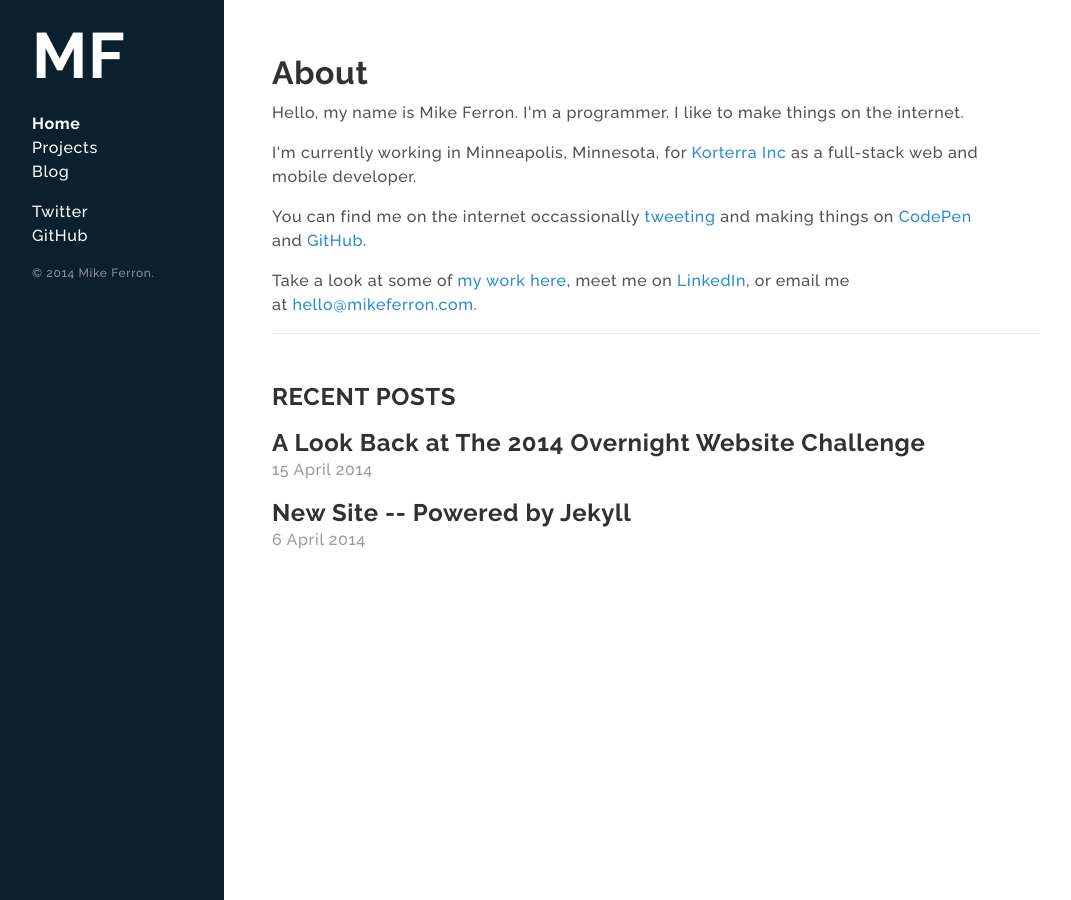
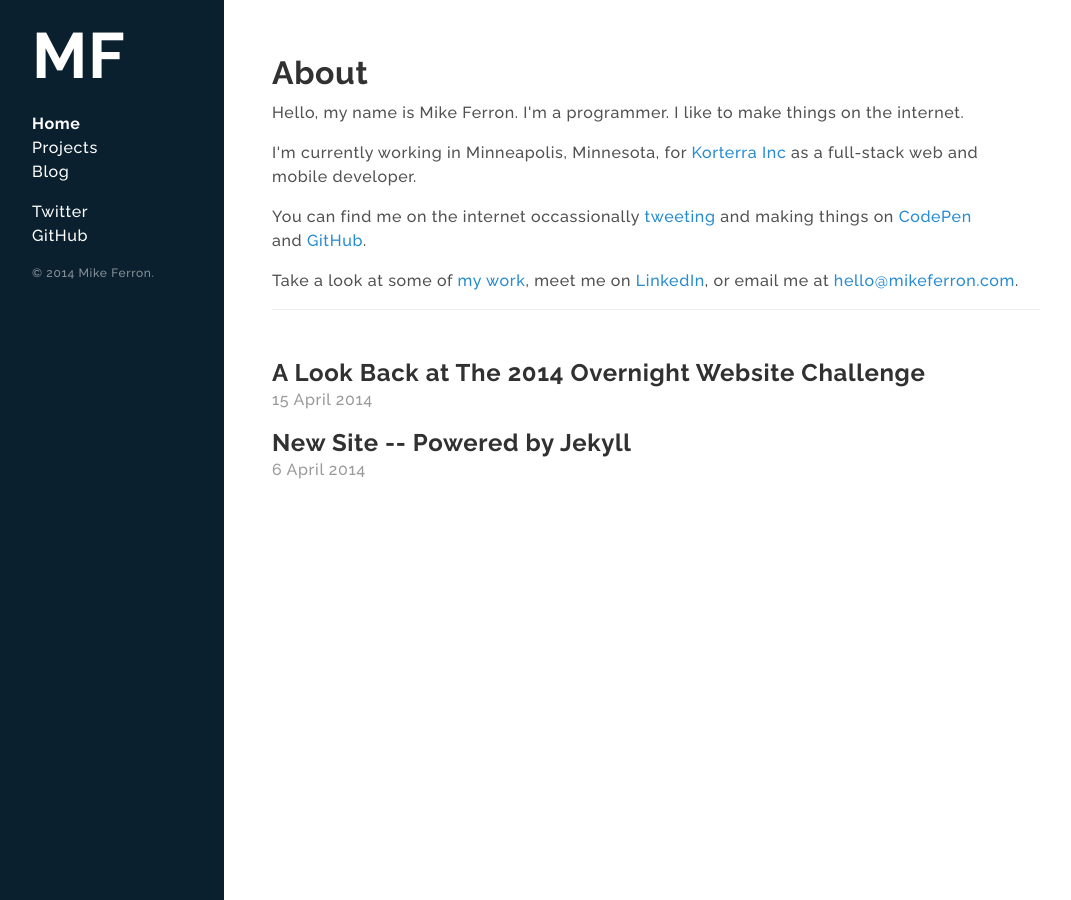
Before and after one commit to ferronsays/mikeferron.com, a Jekyll site: the page built from index.html, in a window 1280 px wide. Shown: the whole page, without its empty margins (0-1071 px from the left). Built offline with Jekyll 4.4.1, drawn with Linux system fonts in a browser that asks for light colours; Markdown is read by kramdown in place of the engine named in the settings.

Commit message:
minor copy changes

```diff
--- a/index.html
+++ b/index.html
@@ -3,18 +3,19 @@ layout: default
 title: Home
 ---
 <h1>About</h1>
-<p>Hello, my name is Mike Ferron. I'm a programmer. I like to make things on the&nbsp;internet.</p>
+<p>
+  Hello, my name is Mike Ferron. I'm a programmer. I like to make things on the&nbsp;internet.
+</p>
 <p>
   I'm currently working in Minneapolis, Minnesota, for <a href="http://www.korterra.com/" target="_blank">Korterra Inc</a> as a full-stack web and mobile&nbsp;developer.
 </p>
 <p>
-You can find me on the internet occassionally <a href="http://www.twitter.com/ferronsays" target="_blank">tweeting</a> and making things on <a href="http://codepen.io/ferronsays" target="_blank">CodePen</a> and&nbsp;<a href="https://github.com/ferronsays" target="_blank">GitHub</a>.
+  You can find me on the internet occassionally <a href="http://www.twitter.com/ferronsays" target="_blank">tweeting</a> and making things on <a href="http://codepen.io/ferronsays" target="_blank">CodePen</a> and&nbsp;<a href="https://github.com/ferronsays" target="_blank">GitHub</a>.
 </p>
 <p>
-Take a look at some of <a href="/projects">my work here</a>, meet me on <a href="http://www.linkedin.com/in/mferron" target="_blank">LinkedIn</a>, or email me at&nbsp;<a href="mailto:hello@mikeferron.com" target="_blank">hello@mikeferron.com</a>.
+  Take a look at some of <a href="/projects">my work</a>, meet me on <a href="http://www.linkedin.com/in/mferron" target="_blank">LinkedIn</a>, or email me at&nbsp;<a href="mailto:hello@mikeferron.com" target="_blank">hello@mikeferron.com</a>.
 </p>
 <div class="related">
-  <h2>RECENT POSTS</h2>
   <ul class="posts">
     {% for post in site.categories.blog limit:5 %}
       <li>
```
Also changed, not shown: _posts/2014-04-17-owc-2014.md (+2 -2 lines).
